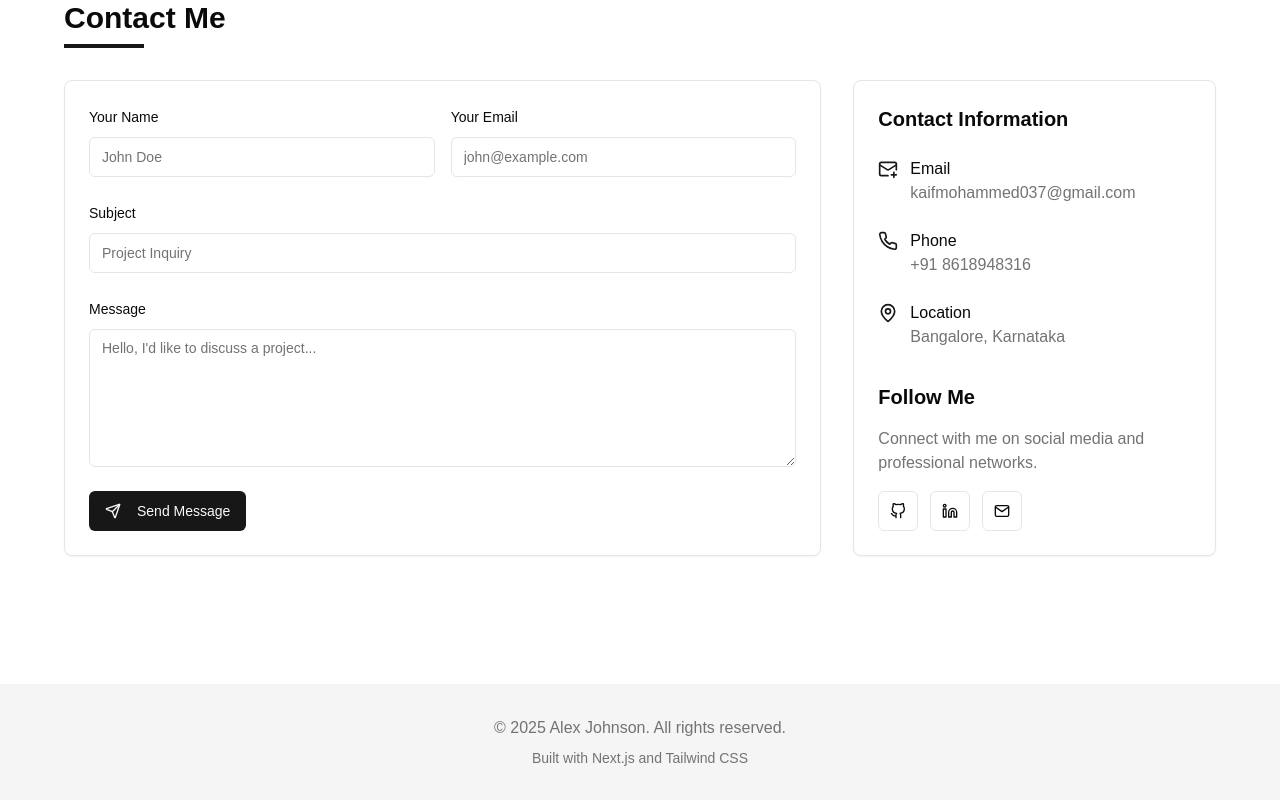
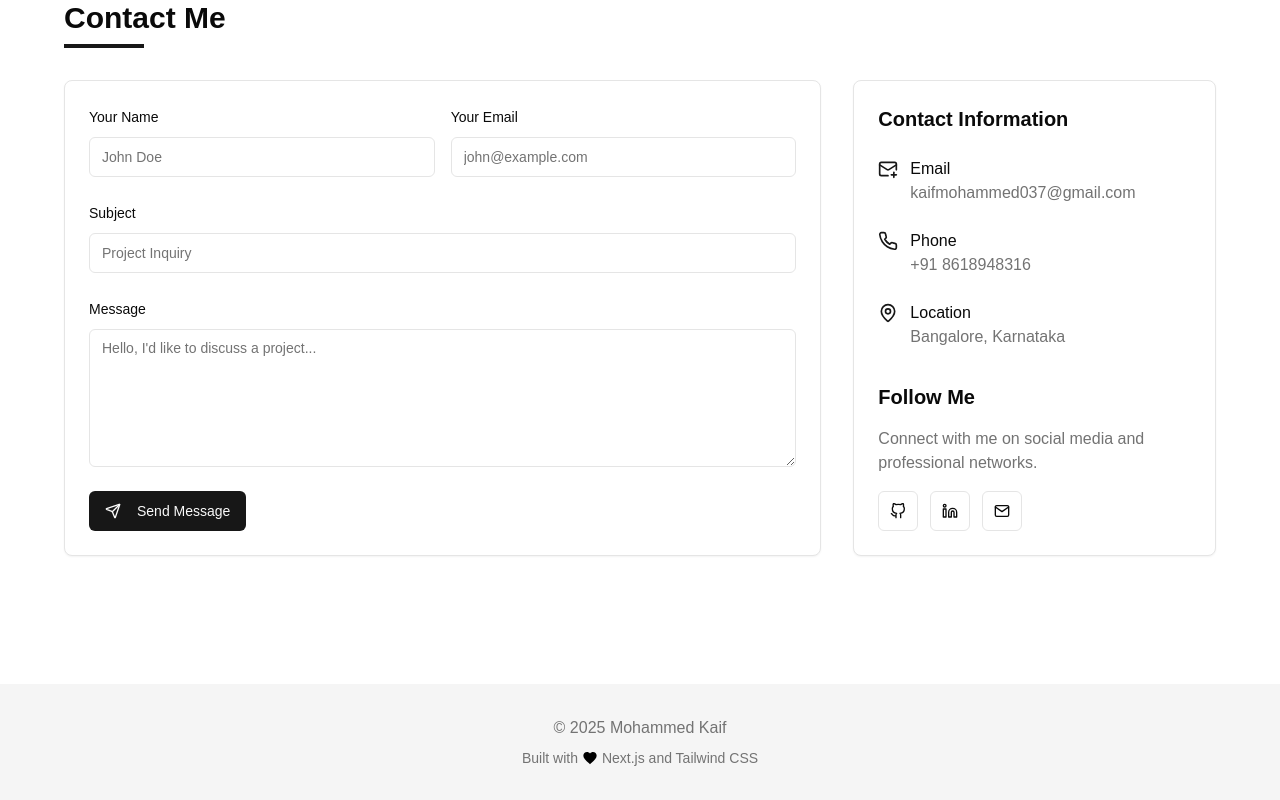
Before and after one commit to MohammedKaif037/NewProfile, a Next.js app: page / in a window 1280 px wide. Shown: the part 5941-6741 px from the top of the page. Built offline with nearby package versions, Linux system fonts and the light colour scheme; no server answers.

Commit message:
Update footer.tsx

```diff
--- a/components/footer.tsx
+++ b/components/footer.tsx
@@ -4,8 +4,22 @@ export default function Footer() {
   return (
     <footer className="bg-muted py-8 mt-16">
       <div className="container mx-auto px-4 text-center">
-        <p className="text-muted-foreground">© {currentYear} Alex Johnson. All rights reserved.</p>
-        <p className="text-sm text-muted-foreground mt-2">Built with Next.js and Tailwind CSS</p>
+        <p className="text-muted-foreground">© {currentYear} Mohammed Kaif</p>
+        <p className="text-sm text-muted-foreground mt-2 flex justify-center items-center gap-1">
+          Built with
+          <svg
+            xmlns="http://www.w3.org/2000/svg"
+            fill="currentColor"
+            viewBox="0 0 24 24"
+            className="w-4 h-4 text-black dark:text-white"
+          >
+            <path d="M12 21.35l-1.45-1.32C5.4 15.36 2 12.28 2 8.5
+              2 5.42 4.42 3 7.5 3c1.74 0 3.41 0.81 4.5 2.09C13.09
+              3.81 14.76 3 16.5 3 19.58 3 22 5.42 22 8.5c0
+              3.78-3.4 6.86-8.55 11.54L12 21.35z" />
+          </svg>
+          Next.js and Tailwind CSS
+        </p>
       </div>
     </footer>
   )
```
